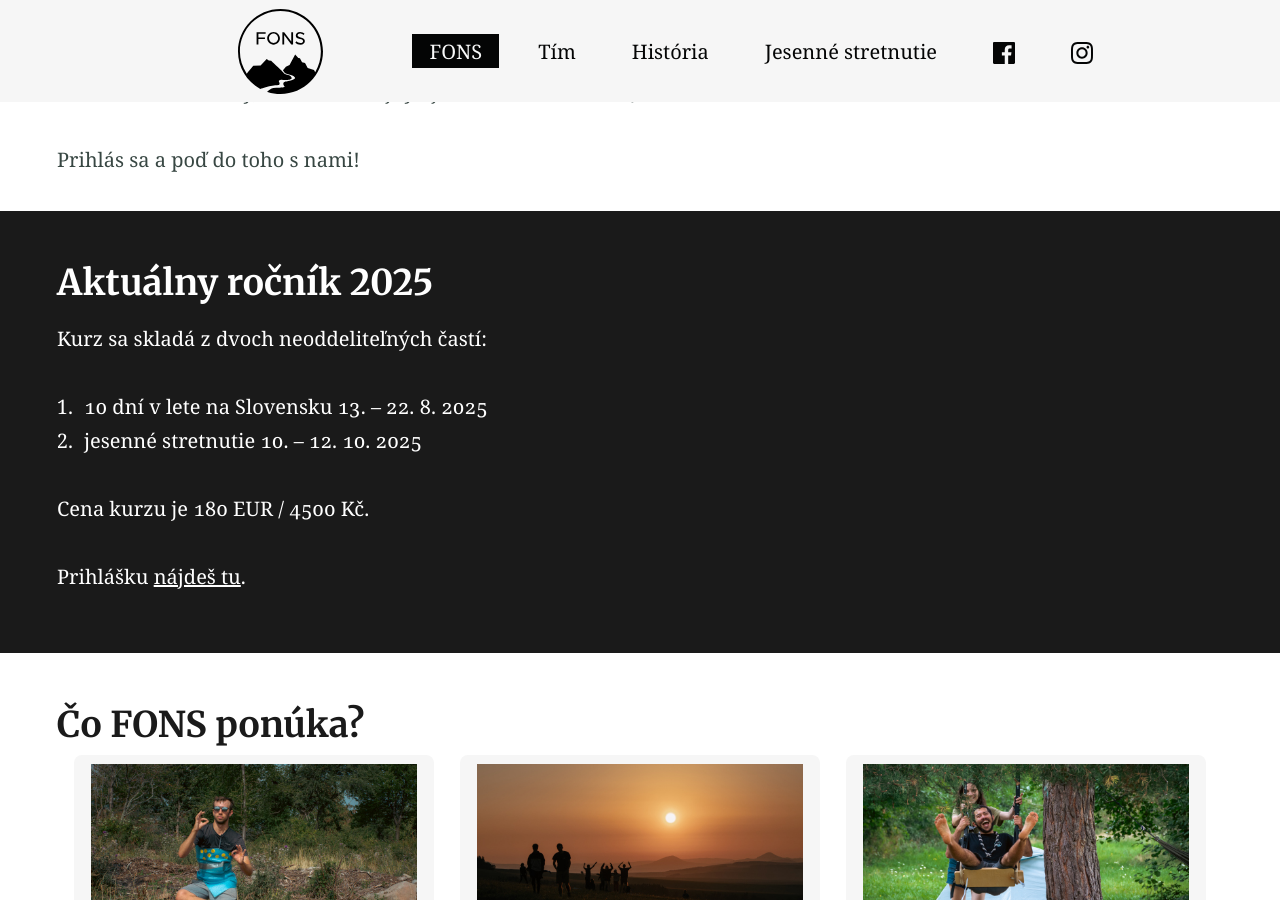
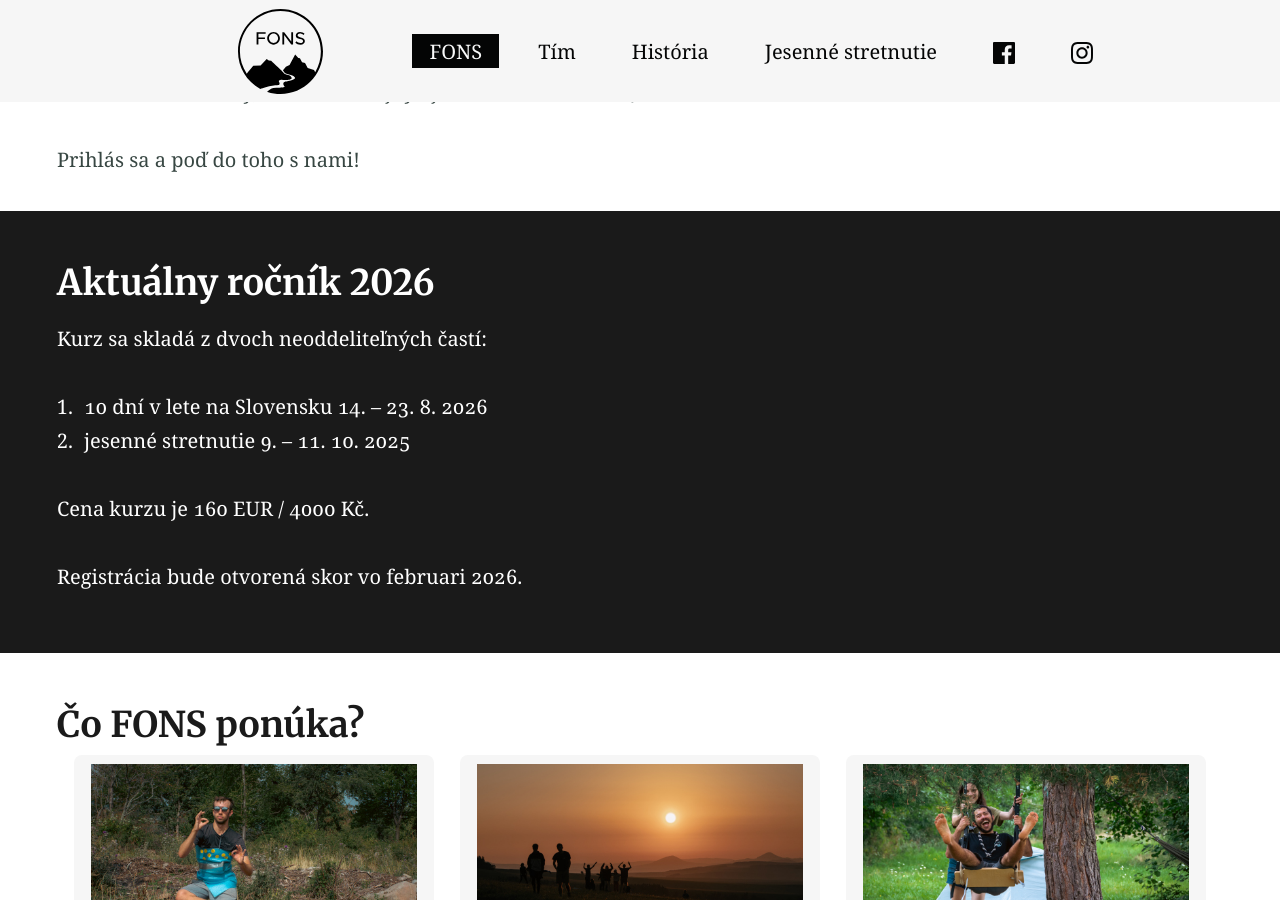
Before and after one commit to fonssk/fonssk.github.io, a Jekyll site: the page built from index.md, in a window 1280 px wide and 900 px high, scrolled down 1050 px. Built offline with Jekyll 4.4.1, drawn with Linux system fonts in a browser that asks for light colours.

Commit message:
Update course year and pricing details

```diff
--- a/index.md
+++ b/index.md
@@ -21,16 +21,16 @@ Prihlás sa a poď do toho s nami!
 
 {% capture inverted_content %}
 
-## Aktuálny ročník 2025
+## Aktuálny ročník 2026
 
 Kurz sa skladá z dvoch neoddeliteľných častí:
 
-1. 10 dní v lete na Slovensku 13. – 22. 8. 2025
-2. jesenné stretnutie 10. – 12. 10. 2025
+1. 10 dní v lete na Slovensku 14. – 23. 8. 2026
+2. jesenné stretnutie 9. – 11. 10. 2025
 
-Cena kurzu je 180 EUR / 4500 Kč.
+Cena kurzu je 160 EUR / 4000 Kč.
 
-Prihlášku [nájdeš tu](https://forms.gle/jCB3H2GzS9z1biHv6).
+Registrácia bude otvorená skor vo februari 2026.
 
 {% endcapture %}
 {% include inverted_section.html content=inverted_content %}
```
